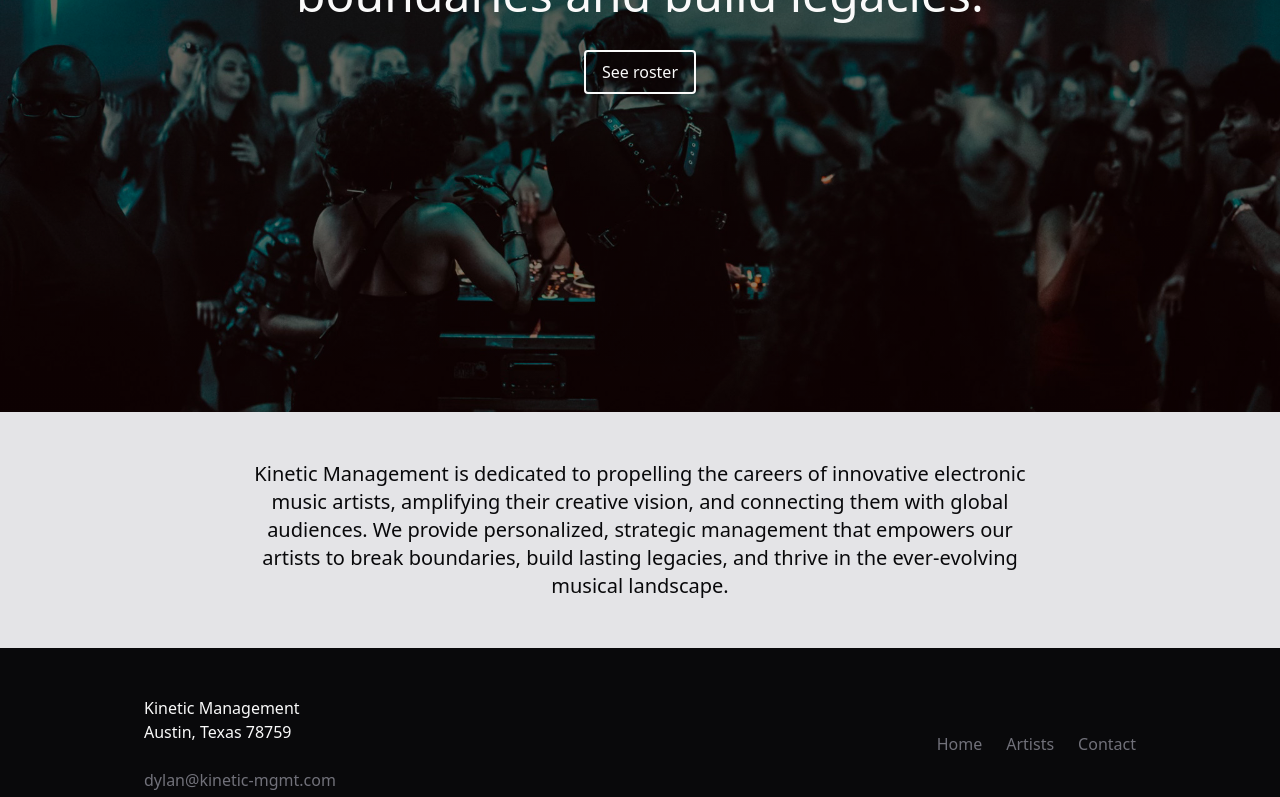
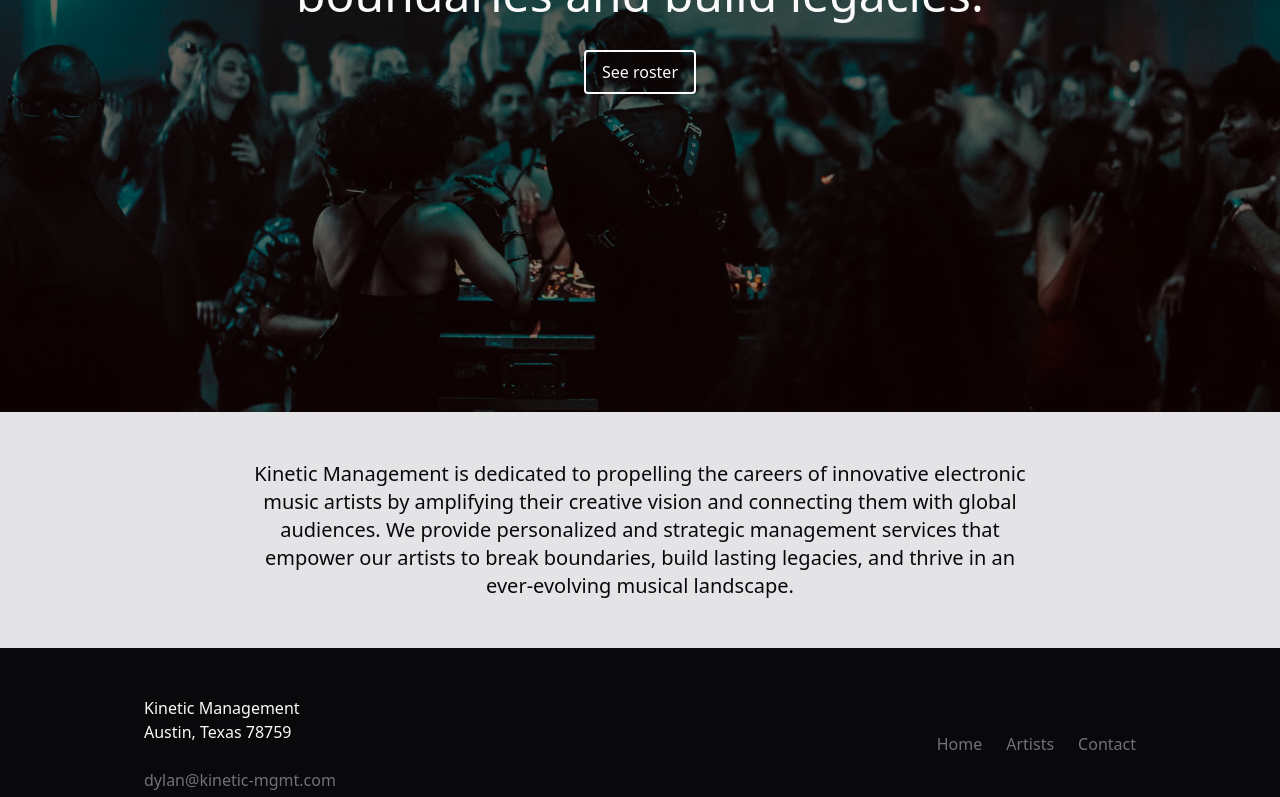
Before and after one commit to maxwellmattryan/kinetic-mgmt.com, a SvelteKit app in the folder ui/: page / in a window 1280 px wide. Shown: the part 388-1185 px from the top of the page. Built offline with nearby package versions, Linux system fonts and the light colour scheme.

Commit message:
Update description

```diff
--- a/ui/src/routes/+page.svelte
+++ b/ui/src/routes/+page.svelte
@@ -30,9 +30,9 @@
 	<div class="bg-zinc-200 px-12 md:px-60 py-12 mb-12">
 		<p class="text-zinc-950 text-base md:text-xl text-center">
 			Kinetic Management is dedicated to propelling the careers of innovative electronic music
-			artists, amplifying their creative vision, and connecting them with global audiences. We
-			provide personalized, strategic management that empowers our artists to break boundaries,
-			build lasting legacies, and thrive in the ever-evolving musical landscape.
+			artists by amplifying their creative vision and connecting them with global audiences. We
+			provide personalized and strategic management services that empower our artists to break
+			boundaries, build lasting legacies, and thrive in an ever-evolving musical landscape.
 		</p>
 	</div>
 </home-page>
```
